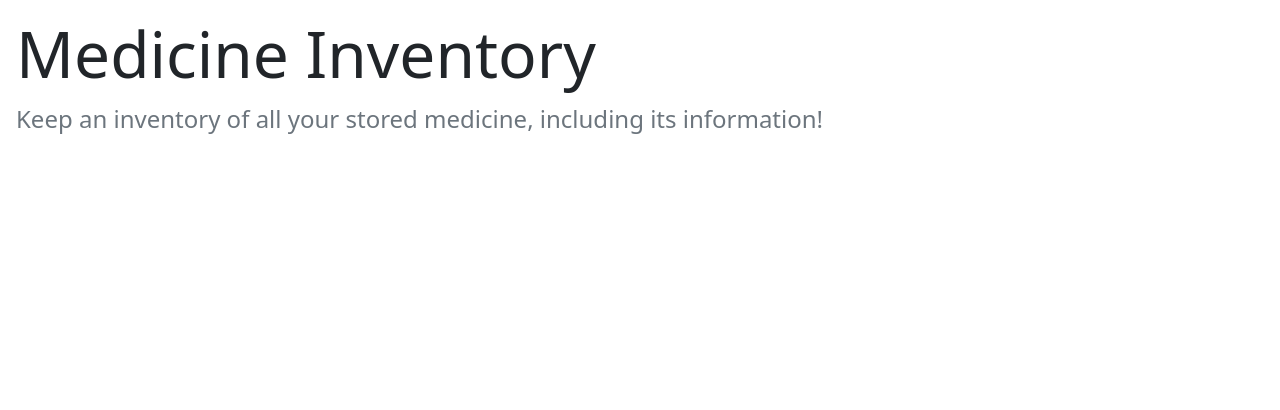
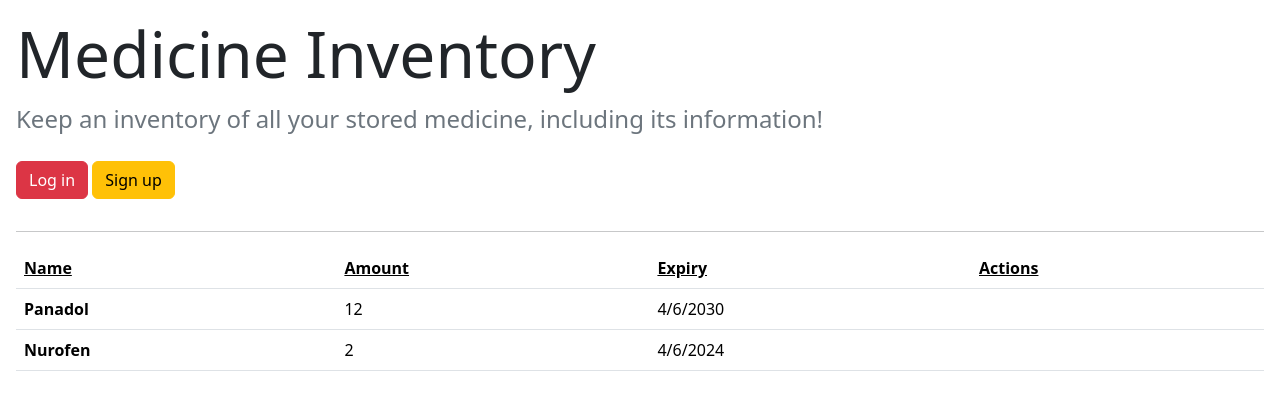
Before and after one commit to arnavthorat78/medicine-inv, a plain HTML site: page index.html in a window 1280 px wide. Drawn offline with nearby package versions, Linux system fonts and the light colour scheme.

Commit message:
Added dummy HTML code for table and login buttons

```diff
--- a/index.html
+++ b/index.html
@@ -29,6 +29,36 @@
       Keep an inventory of all your stored medicine, including its information!
     </p>
 
+    <button type="button" class="btn btn-danger mb-3 calculate">Log in</button>
+    <button type="button" class="btn btn-warning mb-3 calculate">Sign up</button>
+
+    <hr />
+
+    <table class="table">
+      <thead>
+        <tr>
+          <th scope="col"><u>Name</u></th>
+          <th scope="col"><u>Amount</u></th>
+          <th scope="col"><u>Expiry</u></th>
+          <th scope="col"><u>Actions</u></th>
+        </tr>
+      </thead>
+      <tbody>
+        <tr>
+          <th scope="row">Panadol</th>
+          <td>12</td>
+          <td>4/6/2030</td>
+          <td></td>
+        </tr>
+        <tr>
+          <th scope="row">Nurofen</th>
+          <td>2</td>
+          <td>4/6/2024</td>
+          <td></td>
+        </tr>
+      </tbody>
+    </table>
+
     <!-- Service worker for PWA -->
     <script>
       if ("serviceWorker" in navigator) {
```
